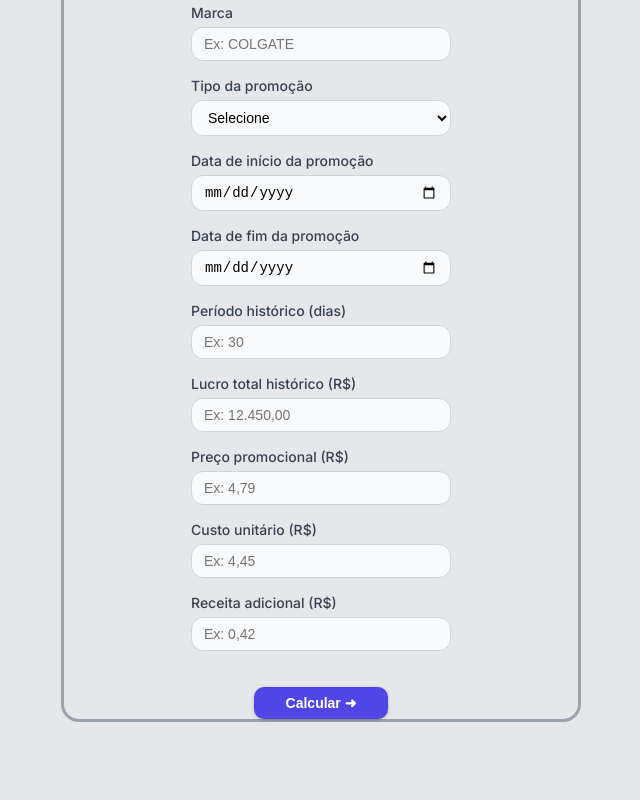
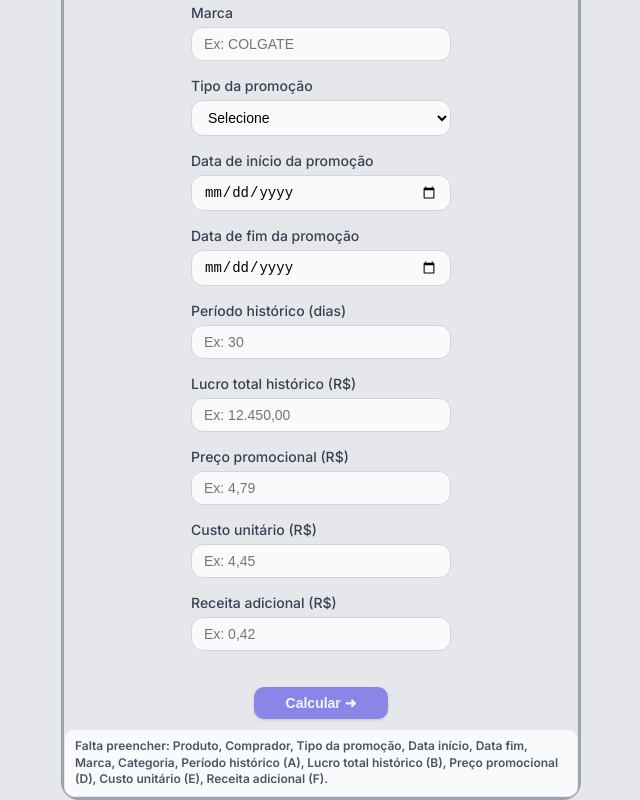
Before and after one commit to JoaoPauloAAlvim/promo-calculator, a Next.js app: page / in a window 1280 px wide. Shown: the part 350-1150 px from the top of the page, without its empty margins (319-959 px from the left). Before the commit the page ends 1072 px from the top, so only its background shows below. Built offline with nearby package versions, Linux system fonts and the light colour scheme; no server answers.

Commit message:
feat(home): auto-rascunho do formulário com restore automático

```diff
--- a/app/components/home/PromoForm.tsx
+++ b/app/components/home/PromoForm.tsx
@@ -25,6 +25,10 @@ type Props = {
   pendingSugestao: null | { marca: string; categoria: string };
   onApplySugestao: () => void;
   onIgnoreSugestao: () => void;
+
+  canCalculate: boolean;
+  validationMessage: string;
+
 };
 
 export function PromoForm({
@@ -44,6 +48,8 @@ export function PromoForm({
   pendingSugestao,
   onApplySugestao,
   onIgnoreSugestao,
+  canCalculate,
+  validationMessage,
 }: Props) {
   return (
     <main className="max-w-4xl mx-auto px-4 py-8 space-y-8">
@@ -380,7 +386,7 @@ export function PromoForm({
           <button
             type="button"
             onClick={onCalculate}
-            disabled={loading}
+            disabled={loading || !canCalculate}
             style={{
               marginTop: "20px",
               padding: "8px 32px",
@@ -390,14 +396,32 @@ export function PromoForm({
               fontWeight: 600,
               fontSize: "14px",
               border: "none",
-              cursor: loading ? "default" : "pointer",
-              opacity: loading ? 0.7 : 1,
+              opacity: loading || !canCalculate ? 0.6 : 1,
+              cursor: loading || !canCalculate ? "default" : "pointer",
+
               boxShadow: "0 1px 3px rgba(0,0,0,0.25)",
             }}
           >
             {loading ? "Calculando..." : "Calcular ➜"}
           </button>
         </div>
+        {!canCalculate && validationMessage && (
+          <div
+            style={{
+              marginTop: "10px",
+              borderRadius: "10px",
+              border: "1px solid #e5e7eb",
+              backgroundColor: "#f9fafb",
+              padding: "8px 10px",
+              fontSize: "12px",
+              color: "#4b5563",
+              fontWeight: 600,
+              lineHeight: 1.4,
+            }}
+          >
+            {validationMessage}
+          </div>
+        )}
       </section>
     </main>
   );
--- a/app/page.tsx
+++ b/app/page.tsx
@@ -1,6 +1,6 @@
 "use client";
 
-import { useEffect, useState } from "react";
+import { useEffect, useMemo, useRef, useState } from "react";
 import { useRouter } from "next/navigation";
 import { Spinner } from "./components/Spinner";
 import { AppHeader } from "./components/AppHeader";
@@ -21,7 +21,6 @@ import { usePromoImport } from "./hooks/usePromoImport";
 import { getCompradores } from "@/lib/api/meta";
 import { useDebouncedValue } from "@/app/hooks/useDebouncedValue";
 import { getProdutoSugestao } from "@/lib/api/meta";
-import { useRef } from "react";
 
 
 const initialForm: FormState = {
@@ -62,7 +61,10 @@ export default function Home() {
   const [pendingOpen, setPendingOpen] = useState(false);
   const hintTimerRef = useRef<ReturnType<typeof setTimeout> | null>(null);
   const lastHintKeyRef = useRef<string>("");
+  const AUTO_DRAFT_KEY = "simulador_autodraft";
 
+  const didHydrateDraftRef = useRef(false);
+  const debouncedForm = useDebouncedValue(form, 700);
 
   const campos: { id: keyof FormState; label: string; placeholder?: string }[] = [
     { id: "A", label: "Período histórico (dias)", placeholder: "Ex: 30" },
@@ -85,13 +87,121 @@ export default function Home() {
 
   ];
 
+  const formCheck = useMemo(() => {
+    const missing: string[] = [];
+    const invalid: string[] = [];
+
+    const produto = (form.produto || "").trim();
+    const comprador = (form.comprador || "").trim();
+    const tipo = (form.tipoPromocao || "").trim();
+    const di = (form.dataInicio || "").trim();
+    const df = (form.dataFim || "").trim();
+    const marca = (form.marca || "").trim();
+    const categoria = (form.categoria || "").trim();
+
+    if (!produto) missing.push("Produto");
+    if (!comprador) missing.push("Comprador");
+    if (!tipo) missing.push("Tipo da promoção");
+    if (!di) missing.push("Data início");
+    if (!df) missing.push("Data fim");
+    if (!marca) missing.push("Marca");
+    if (!categoria) missing.push("Categoria");
+
+
+    if (di && df) {
+      const ini = parseISODateLocal(di);
+      const fim = parseISODateLocal(df);
+
+      if (!ini || !fim) {
+        invalid.push("Datas inválidas");
+      } else if (fim.getTime() < ini.getTime()) {
+        invalid.push("Data fim menor que início");
+      }
+    }
+
+    const numericFields: Array<{ key: keyof FormState; label: string; mustBeInt?: boolean; mustBePositive?: boolean }> = [
+      { key: "A", label: "Período histórico (A)", mustBeInt: true, mustBePositive: true },
+      { key: "B", label: "Lucro total histórico (B)" },
+      { key: "D", label: "Preço promocional (D)" },
+      { key: "E", label: "Custo unitário (E)" },
+      { key: "F", label: "Receita adicional (F)" },
+    ];
+
+    for (const f of numericFields) {
+      const raw = String(form[f.key] ?? "").trim();
+      if (!raw) {
+        missing.push(f.label);
+        continue;
+      }
+
+      const n = parseBR(raw);
+      if (!Number.isFinite(n)) {
+        invalid.push(`${f.label} inválido`);
+        continue;
+      }
+
+      if (f.mustBePositive && n <= 0) invalid.push(`${f.label} deve ser > 0`);
+      if (f.mustBeInt && !Number.isInteger(n)) invalid.push(`${f.label} deve ser inteiro`);
+      if (!f.mustBePositive && n < 0) invalid.push(`${f.label} não pode ser negativo`);
+    }
+
+    const canCalculate = missing.length === 0 && invalid.length === 0;
+
+    let message = "";
+    if (!canCalculate) {
+      if (missing.length) message += `Falta preencher: ${missing.join(", ")}.`;
+      if (invalid.length) message += `${message ? " " : ""}Corrija: ${invalid.join(", ")}.`;
+    }
+
+    return { canCalculate, message };
+  }, [form, parseBR, parseISODateLocal]);
+
+
 
   useEffect(() => {
     try {
       const raw = sessionStorage.getItem("simulador_draft");
-      if (!raw) return;
 
-      const draft = JSON.parse(raw);
+      if (raw) {
+        const draft = JSON.parse(raw);
+
+        setForm((prev) => ({
+          ...prev,
+          produto: draft.produto ?? prev.produto,
+          categoria: draft.categoria ?? prev.categoria,
+          comprador: draft.comprador ?? prev.comprador,
+          marca: draft.marca ?? prev.marca,
+          tipoPromocao: draft.tipoPromocao ?? prev.tipoPromocao,
+          dataInicio: draft.dataInicio ?? prev.dataInicio,
+          dataFim: draft.dataFim ?? prev.dataFim,
+          A: draft.A ?? prev.A,
+          B: draft.B ?? prev.B,
+          D: draft.D ?? prev.D,
+          E: draft.E ?? prev.E,
+          F: draft.F ?? prev.F,
+        }));
+
+        setModoComprador("LISTA");
+        setCompradorOutro("");
+
+        sessionStorage.removeItem("simulador_draft");
+        setDraftModalOpen(true);
+
+        didHydrateDraftRef.current = true;
+        return;
+      }
+    } catch {
+      try { sessionStorage.removeItem("simulador_draft"); } catch { }
+    }
+
+    try {
+      const rawLocal = localStorage.getItem(AUTO_DRAFT_KEY);
+      if (!rawLocal) {
+        didHydrateDraftRef.current = true;
+        return;
+      }
+
+      const draft = JSON.parse(rawLocal);
 
       setForm((prev) => ({
         ...prev,
@@ -108,16 +218,38 @@ export default function Home() {
         E: draft.E ?? prev.E,
         F: draft.F ?? prev.F,
       }));
+
       setModoComprador("LISTA");
       setCompradorOutro("");
 
-
-      sessionStorage.removeItem("simulador_draft");
-      setDraftModalOpen(true)
+      didHydrateDraftRef.current = true;
     } catch {
-      try { sessionStorage.removeItem("simulador_draft"); } catch { }
+      try { localStorage.removeItem(AUTO_DRAFT_KEY); } catch { }
+      didHydrateDraftRef.current = true;
     }
   }, []);
+
+
+  useEffect(() => {
+    if (!didHydrateDraftRef.current) return;
+
+    const f = debouncedForm;
+
+    const hasAny =
+      Object.values(f).some((v) => String(v ?? "").trim() !== "");
+
+    if (!hasAny) {
+      try { localStorage.removeItem(AUTO_DRAFT_KEY); } catch { }
+      return;
+    }
+
+    try {
+      localStorage.setItem(AUTO_DRAFT_KEY, JSON.stringify(f));
+    } catch (e) {
+      console.error(e);
+    }
+  }, [debouncedForm]);
+
 
   useEffect(() => {
     const controller = new AbortController();
@@ -213,6 +345,7 @@ export default function Home() {
       setLogoutLoading(false);
       try {
         localStorage.removeItem("simulador_had_session");
+        localStorage.removeItem(AUTO_DRAFT_KEY);
         sessionStorage.removeItem("simulador_expired_shown");
         sessionStorage.removeItem("simulador_session_expired");
       } catch { }
@@ -334,6 +467,7 @@ export default function Home() {
     setResult(null);
     setError(null);
     setForm(initialForm);
+    try { localStorage.removeItem(AUTO_DRAFT_KEY); } catch { }
   }
 
   function fecharModalErro() {
@@ -440,10 +574,8 @@ export default function Home() {
         setModoComprador={setModoComprador}
         compradorOutro={compradorOutro}
         setCompradorOutro={setCompradorOutro}
-
         hintOpen={hintOpen}
         hintText={hintText}
-
         pendingOpen={pendingOpen}
         pendingSugestao={pendingSugestao}
         onApplySugestao={aplicarSugestaoManual}
@@ -451,9 +583,10 @@ export default function Home() {
           setPendingSugestao(null);
           setPendingOpen(false);
         }}
+
+        canCalculate={formCheck.canCalculate}
+        validationMessage={formCheck.message}
       />
-
-
 
       {result && (
         <ResultModal
```
